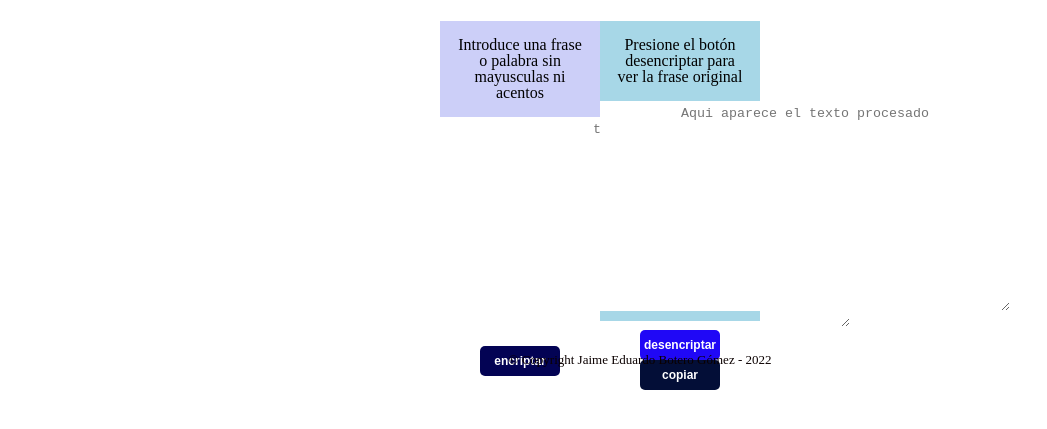
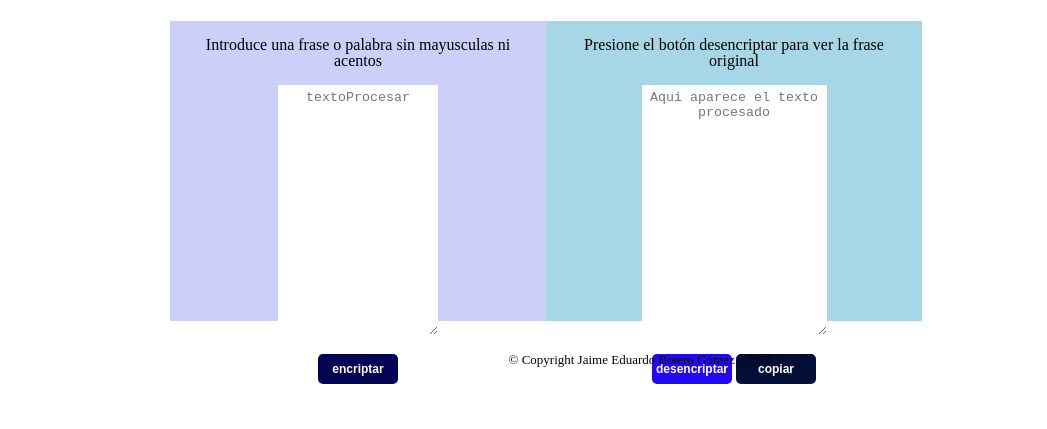
Before and after one commit to jebotero/encriptador, a plain HTML site: page index.html in a window 1280 px wide. Shown: the part 47-476 px from the top of the page, without its empty margins (0-1047 px from the left). Drawn offline with Linux system fonts and the light colour scheme.

Commit message:
arreglando lo dañado

```diff
--- a/index.html
+++ b/index.html
@@ -21,7 +21,7 @@
            <div class="izquierda">
                 <form id="formulario_encriptar">
                         <h3 class="instrucciones__intro">Introduce una frase o palabra sin mayusculas ni acentos</h3>
-                        <textarea id="textoProcesar" class="inputE" placeholder="textoProcesar" required></textarea>
+                        <textarea column="400" row="14" id="textoProcesar" class="inputE" placeholder="textoProcesar" required></textarea>
                         <br>
                         <br>
                         <button type="buttom" onclick="encriptar();" class="encriptar">encriptar</button>
@@ -30,7 +30,7 @@
             <div class="derecha">
                 <form id="formulario_desencriptar">
                     <h2 class="instrucciones__out">Presione el botón desencriptar para ver la frase original</h5>
-                    <textarea id="resultado" class="inputD" placeholder="Aqui aparece el texto procesado" required></textarea>
+                    <textarea column="400" row="14" id="resultado" class="inputD" placeholder="Aqui aparece el texto procesado" required></textarea>
                     <br>
                     <br>
                     <button type="button" onclick="desencriptar();" class="desencriptar">desencriptar</button>
--- a/style.css
+++ b/style.css
@@ -17,8 +17,8 @@ body{
 
 .inputE{
     text-align: center;
-    width: 400px;
-    height: 200px;
+    width: 40%;
+    height: 30vh;
     padding: 5px;
     border: none;
 }
@@ -29,17 +29,16 @@ body{
 
 .inputD {
     text-align: center;
-    width: 400px;
-    height: 200px;
+    width: 40%px;
+    height: 30vh;
     padding: 5px;
     border: none;
 }
 
-
 .pantalla-dividida{
     display: flex;
     flex-direction: row;
-    width: 400px;
+    width: 940px;
     margin: 0 auto;
 }
 
```
